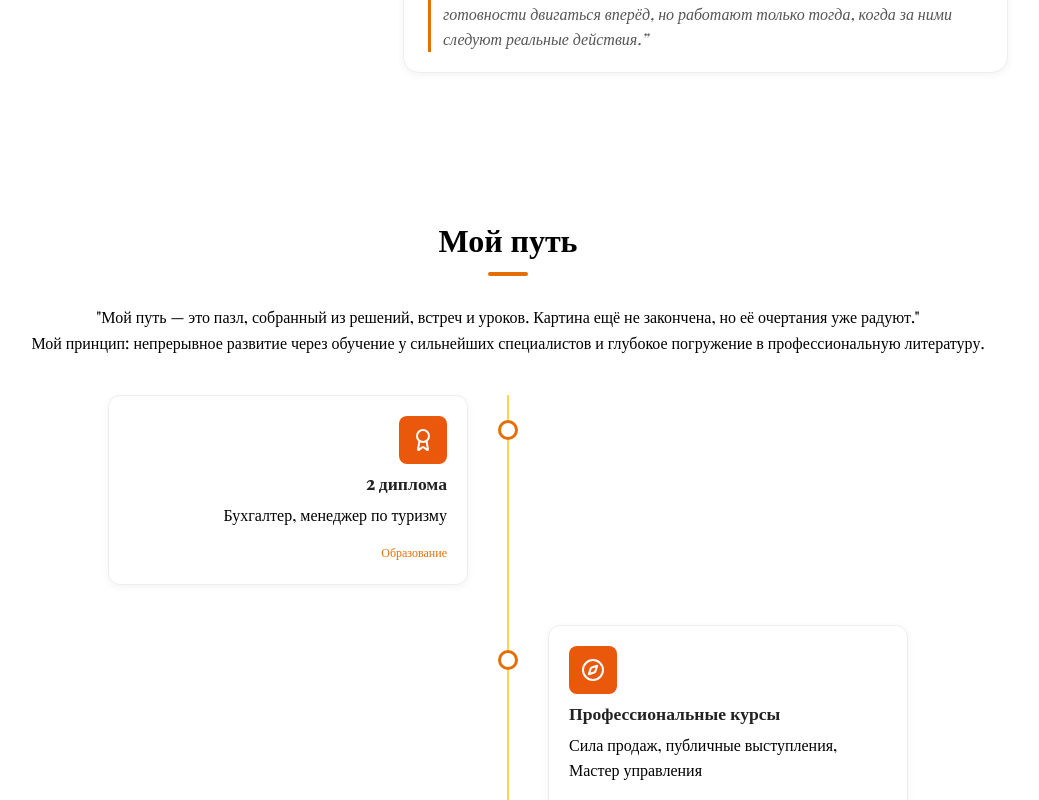
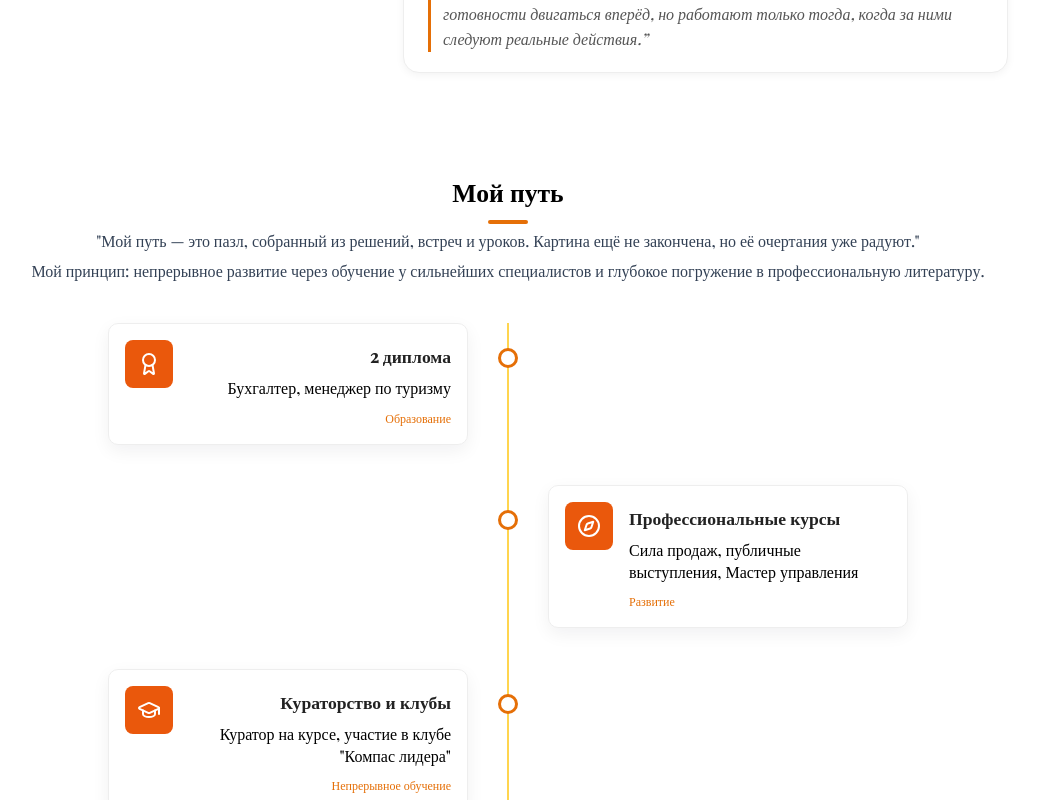
Before and after one commit to ECS1PLE/SvetlanaMinina, a React (Vite) app: page / in a window 1280 px wide. Shown: the part 1300-2100 px from the top of the page, without its empty margins (132-1171 px from the left). Built offline with nearby package versions, Linux system fonts and the light colour scheme.

Commit message:
Add animation

```diff
--- a/src/components/Path.tsx
+++ b/src/components/Path.tsx
@@ -8,6 +8,7 @@ import {
   Trophy,
 } from "lucide-react";
 import BlockWithIcon from "./UI/BlockWithIcon";
+import "../../src/path.css";
 
 interface PathItem {
   icon: React.ReactNode;
@@ -59,18 +60,24 @@ export const Path: React.FC = () => {
   const ref = useRef<HTMLDivElement | null>(null);
 
   useEffect(() => {
-    const elements = ref.current?.querySelectorAll(".timeline-item");
-    if (!elements) return;
+    const container = ref.current;
+    if (!container) return;
+
+    const elements = container.querySelectorAll<HTMLElement>(".timeline-item");
+    if (!elements.length) return;
 
     const observer = new IntersectionObserver(
       (entries) => {
         entries.forEach((entry) => {
-          if (entry.isIntersecting) {
-            entry.target.classList.add("visible");
+          const el = entry.target as HTMLElement;
+          if (entry.intersectionRatio >= 0.5) {
+            el.classList.add("visible");
+          } else {
+            el.classList.remove("visible");
           }
         });
       },
-      { threshold: 0.2 }
+      { threshold: [0, 0.5, 1] }
     );
 
     elements.forEach((el) => observer.observe(el));
@@ -78,14 +85,15 @@ export const Path: React.FC = () => {
   }, []);
 
   return (
-    <section id="path">
-      <h2>Мой путь</h2>
+    <section id="path" className="path-section">
+      <h2 className="section-title">Мой путь</h2>
+
       <div className="path-title">
-        <p style={{ textAlign: "center" }}>
+        <p className="lead">
           "Мой путь — это пазл, собранный из решений, встреч и уроков. Картина
           ещё не закончена, но её очертания уже радуют."
         </p>
-        <p style={{ textAlign: "center" }}>
+        <p className="lead">
           Мой принцип: непрерывное развитие через обучение у сильнейших
           специалистов и глубокое погружение в профессиональную литературу.
         </p>
@@ -96,6 +104,7 @@ export const Path: React.FC = () => {
           <div
             key={i}
             className={`timeline-item ${i % 2 === 0 ? "left" : "right"}`}
+            style={{ ["--i" as any]: i } as React.CSSProperties}
           >
             <div className="item-content">
               <BlockWithIcon
@@ -104,9 +113,11 @@ export const Path: React.FC = () => {
                 icon={item.icon}
                 className={`${i % 2 === 0 ? "margin-left-auto" : "right"}`}
               />
-              <h3>{item.title}</h3>
-              <p>{item.desc}</p>
-              <span className="tag">{item.tag}</span>
+              <div className="text-block">
+                <h3 className="item-title">{item.title}</h3>
+                <p className="item-desc">{item.desc}</p>
+                <span className="tag">{item.tag}</span>
+              </div>
             </div>
           </div>
         ))}
@@ -114,3 +125,5 @@ export const Path: React.FC = () => {
     </section>
   );
 };
+
+export default Path;
--- /dev/null
+++ b/src/path.css
@@ -0,0 +1,142 @@
+:root {
+  --timeline-duration: 600ms;
+  --timeline-ease: cubic-bezier(0.2, 0.9, 0.2, 1);
+  --stagger-ms: 80ms;
+  --item-translate: 40px;
+}
+
+.path-section {
+  padding: 2.4rem 1rem;
+  max-width: 1000px;
+  margin: 0 auto;
+  box-sizing: border-box;
+}
+
+.section-title {
+  text-align: center;
+  margin-bottom: 1rem;
+  font-size: 1.6rem;
+}
+
+.path-title .lead {
+  text-align: center;
+  margin: 0.25rem 0;
+  color: #334155;
+}
+
+.timeline {
+  position: relative;
+  margin-top: 2rem;
+}
+
+.timeline-item {
+  opacity: 0;
+  will-change: transform, opacity;
+  transition: transform var(--timeline-duration) var(--timeline-ease),
+    opacity var(--timeline-duration) var(--timeline-ease);
+  transition-delay: calc(var(--i) * var(--stagger-ms));
+  transform-origin: center;
+  display: block;
+  box-sizing: border-box;
+  margin: 1.25rem 0;
+}
+
+.timeline-item.left {
+  transform: translateX(calc(-1 * var(--item-translate))) translateY(8px)
+    scale(0.995);
+}
+
+.timeline-item.right {
+  transform: translateX(var(--item-translate)) translateY(8px) scale(0.995);
+}
+
+.timeline-item.visible {
+  transform: translateX(0) translateY(0) scale(1);
+  opacity: 1;
+}
+
+.timeline-item .item-content {
+  display: flex;
+  gap: 1rem;
+  align-items: flex-start;
+  padding: 1rem;
+  border-radius: 10px;
+  background: #fff;
+  box-shadow: 0 6px 18px rgba(15, 23, 42, 0.06);
+  transition: transform calc(var(--timeline-duration) * 0.9)
+      var(--timeline-ease),
+    opacity calc(var(--timeline-duration) * 0.9) var(--timeline-ease);
+  transform: translateY(6px);
+  opacity: 0.98;
+  min-height: 96px;
+  box-sizing: border-box;
+}
+
+.timeline-item .item-content > :first-child {
+  flex: 0 0 48px;
+  display: flex;
+  align-items: center;
+  justify-content: center;
+  box-sizing: border-box;
+}
+
+.text-block {
+  display: flex;
+  flex-direction: column;
+  flex: 1 1 auto;
+  min-width: 0;
+  box-sizing: border-box;
+}
+
+.item-title {
+  margin: 0 0 0.25rem 0;
+  font-size: 1.05rem;
+  line-height: 1.25;
+  word-break: normal;
+}
+
+.item-desc {
+  margin: 0 0 0.5rem 0;
+  color: #475569;
+  line-height: 1.35;
+  word-wrap: break-word;
+}
+
+.tag {
+  display: inline-block;
+  font-size: 12px;
+  border-radius: 999px;
+  color: #0f172a;
+  margin-top: auto;
+}
+
+.timeline-item.visible .item-content {
+  transform: translateY(0);
+  opacity: 1;
+}
+
+@media (max-width: 640px) {
+  :root {
+    --item-translate: 22px;
+    --stagger-ms: 60ms;
+  }
+
+  .timeline-item .item-content {
+    padding: 0.85rem;
+    gap: 0.75rem;
+    min-height: 80px;
+  }
+
+  .timeline-item .item-content > :first-child {
+    flex: 0 0 44px;
+  }
+}
+
+@media (prefers-reduced-motion: reduce) {
+  .timeline-item,
+  .timeline-item .item-content {
+    transition: none !important;
+    transform: none !important;
+    opacity: 1 !important;
+  }
+}
```
